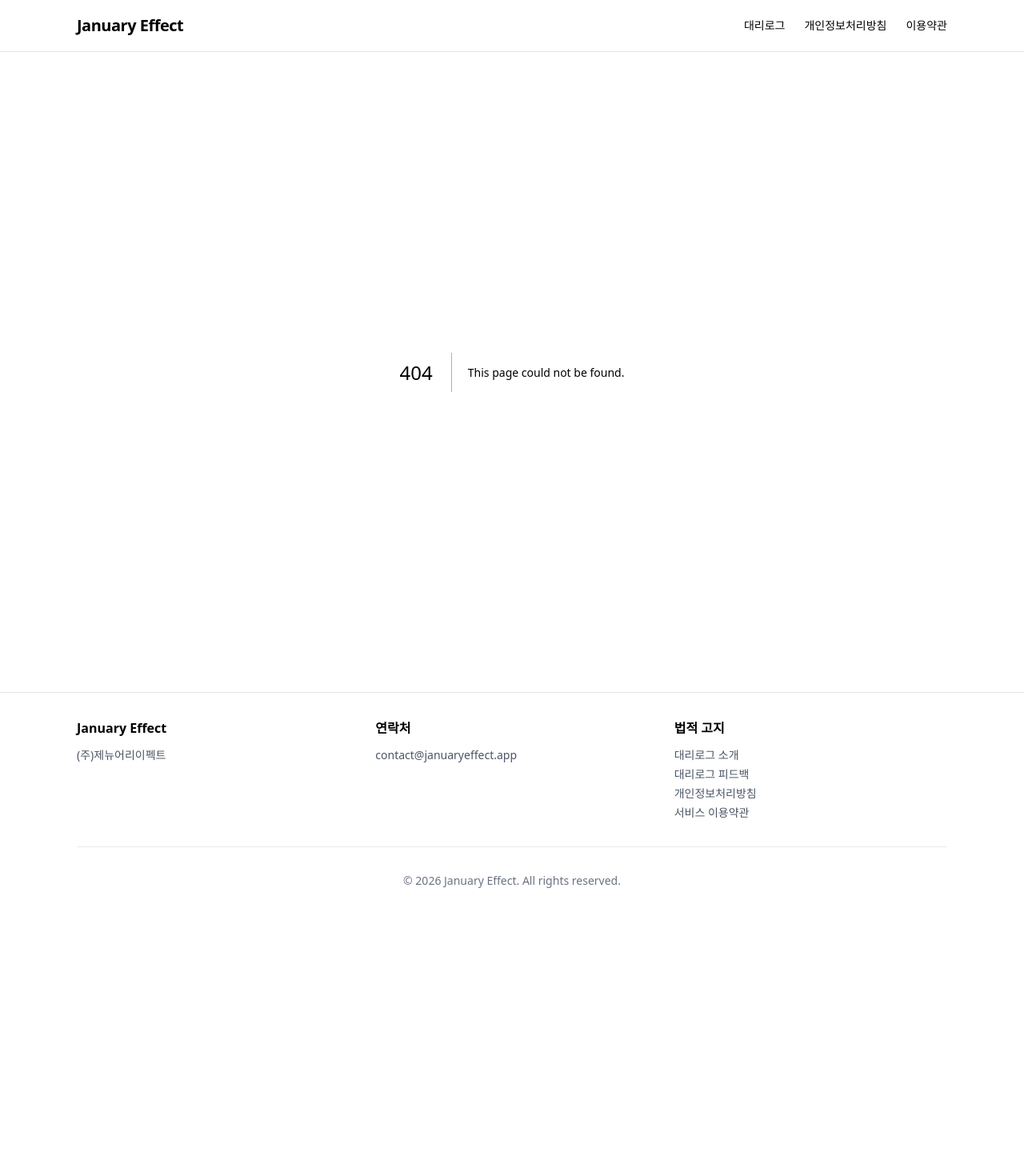
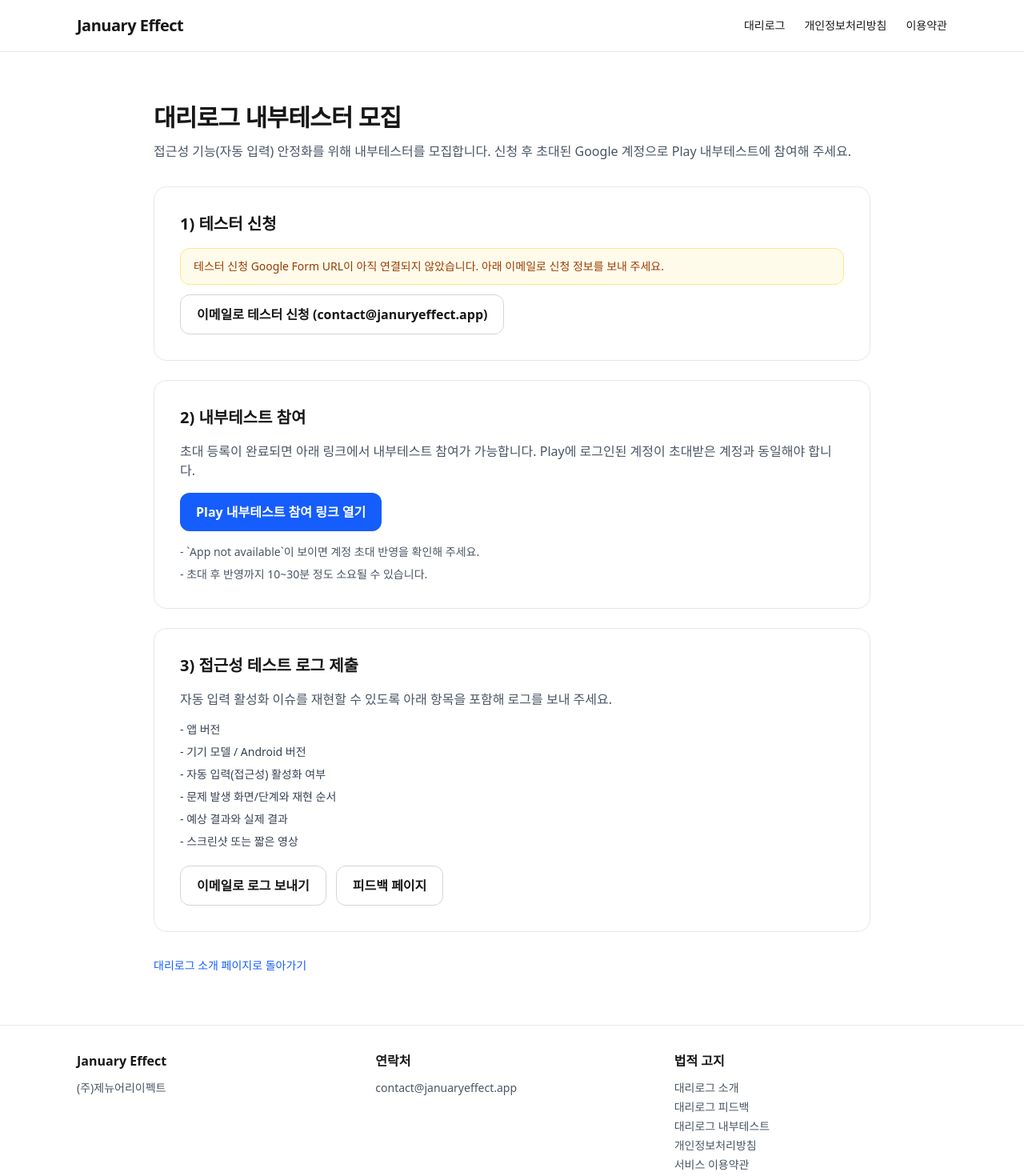
Before and after one commit to januaryeffect/januaryeffect.github.io, a Next.js app: page /apps/chauffeur-log/internal-testing in a window 1280 px wide. Before the commit this address had no page. Shown: the top 1470 px of the page at 80% size. Before the commit the page ends 1143 px from the top, so only its background shows below. Built offline with nearby package versions, Linux system fonts and the light colour scheme.

Commit message:
feat: add internal tester recruitment and logging page

```diff
--- a/src/app/apps/chauffeur-log/feedback/page.tsx
+++ b/src/app/apps/chauffeur-log/feedback/page.tsx
@@ -53,6 +53,13 @@ export default function ChauffeurLogFeedbackPage() {
           >
             대리로그 소개 페이지로 돌아가기
           </Link>
+          <span className="mx-2 text-gray-400">|</span>
+          <Link
+            href={chauffeurLogLinks.internalTestingPage}
+            className="text-blue-600 dark:text-blue-400 hover:underline"
+          >
+            내부테스터 모집 페이지
+          </Link>
         </div>
       </div>
     </div>
--- /dev/null
+++ b/src/app/apps/chauffeur-log/internal-testing/page.tsx
@@ -0,0 +1,142 @@
+import type { Metadata } from "next";
+import Link from "next/link";
+
+import { chauffeurLogCopy, chauffeurLogLinks } from "@/lib/chauffeur-log";
+
+export const metadata: Metadata = {
+  title: "대리로그 내부테스터 모집 | January Effect",
+  description: "대리로그 내부테스터 모집 및 접근성 테스트 로그 수집 안내",
+};
+
+const testerApplyMailSubject = encodeURIComponent("[대리로그 내부테스터 신청]");
+const testerApplyMailBody = encodeURIComponent(
+  "이름:\n연락처:\nGoogle 계정 이메일(Play 스토어 로그인 계정):\n기기 모델:\nAndroid 버전:\n테스트 가능 시간대:\n"
+);
+const testerApplyMailTo = `mailto:${chauffeurLogCopy.feedbackEmail}?subject=${testerApplyMailSubject}&body=${testerApplyMailBody}`;
+
+const logReportMailSubject = encodeURIComponent("[대리로그 접근성 로그 제보]");
+const logReportMailBody = encodeURIComponent(
+  "앱 버전:\n기기 모델 / Android 버전:\n자동 입력 활성화 상태:\n문제 발생 화면/시점:\n재현 단계:\n예상 결과:\n실제 결과:\n발생 시각:\n첨부(스크린샷/영상):\n"
+);
+const logReportMailTo = `mailto:${chauffeurLogCopy.feedbackEmail}?subject=${logReportMailSubject}&body=${logReportMailBody}`;
+
+export default function ChauffeurLogInternalTestingPage() {
+  const hasApplyForm = Boolean(chauffeurLogLinks.testerApplyForm);
+  const logFormUrl =
+    chauffeurLogLinks.accessibilityLogForm || chauffeurLogLinks.feedbackForm;
+  const hasLogForm = Boolean(logFormUrl);
+
+  return (
+    <div className="px-4 sm:px-6 lg:px-8 py-16">
+      <div className="max-w-4xl mx-auto">
+        <h1 className="text-3xl font-bold tracking-tight mb-3">
+          대리로그 내부테스터 모집
+        </h1>
+        <p className="text-gray-600 dark:text-gray-400 mb-8">
+          접근성 기능(자동 입력) 안정화를 위해 내부테스터를 모집합니다. 신청 후
+          초대된 Google 계정으로 Play 내부테스트에 참여해 주세요.
+        </p>
+
+        <div className="rounded-2xl border border-gray-200 dark:border-gray-800 p-6 sm:p-8 mb-6">
+          <h2 className="text-xl font-semibold mb-4">1) 테스터 신청</h2>
+          <div className="space-y-4">
+            {hasApplyForm ? (
+              <a
+                href={chauffeurLogLinks.testerApplyForm}
+                target="_blank"
+                rel="noreferrer"
+                className="inline-flex items-center rounded-xl px-5 py-3 font-semibold bg-teal-600 text-white hover:bg-teal-700 transition-colors"
+              >
+                내부테스터 신청 폼 열기
+              </a>
+            ) : (
+              <div className="space-y-3">
+                <div className="rounded-xl bg-amber-50 dark:bg-amber-900/20 border border-amber-200 dark:border-amber-800 px-4 py-3 text-sm text-amber-800 dark:text-amber-200">
+                  테스터 신청 Google Form URL이 아직 연결되지 않았습니다. 아래
+                  이메일로 신청 정보를 보내 주세요.
+                </div>
+                <a
+                  href={testerApplyMailTo}
+                  className="inline-flex items-center rounded-xl px-5 py-3 font-semibold border border-gray-300 dark:border-gray-700 hover:bg-gray-100 dark:hover:bg-gray-900 transition-colors"
+                >
+                  이메일로 테스터 신청 ({chauffeurLogCopy.feedbackEmail})
+                </a>
+              </div>
+            )}
+          </div>
+        </div>
+
+        <div className="rounded-2xl border border-gray-200 dark:border-gray-800 p-6 sm:p-8 mb-6">
+          <h2 className="text-xl font-semibold mb-4">2) 내부테스트 참여</h2>
+          <p className="text-gray-600 dark:text-gray-400 mb-4">
+            초대 등록이 완료되면 아래 링크에서 내부테스트 참여가 가능합니다.
+            Play에 로그인된 계정이 초대받은 계정과 동일해야 합니다.
+          </p>
+          <a
+            href={chauffeurLogLinks.playInternalTest}
+            target="_blank"
+            rel="noreferrer"
+            className="inline-flex items-center rounded-xl px-5 py-3 font-semibold bg-blue-600 text-white hover:bg-blue-700 transition-colors"
+          >
+            Play 내부테스트 참여 링크 열기
+          </a>
+          <ul className="mt-4 space-y-2 text-sm text-gray-600 dark:text-gray-400">
+            <li>- `App not available`이 보이면 계정 초대 반영을 확인해 주세요.</li>
+            <li>- 초대 후 반영까지 10~30분 정도 소요될 수 있습니다.</li>
+          </ul>
+        </div>
+
+        <div className="rounded-2xl border border-gray-200 dark:border-gray-800 p-6 sm:p-8 mb-8">
+          <h2 className="text-xl font-semibold mb-4">3) 접근성 테스트 로그 제출</h2>
+          <p className="text-gray-600 dark:text-gray-400 mb-4">
+            자동 입력 활성화 이슈를 재현할 수 있도록 아래 항목을 포함해 로그를
+            보내 주세요.
+          </p>
+
+          <ul className="space-y-2 text-sm text-gray-700 dark:text-gray-300 mb-5">
+            <li>- 앱 버전</li>
+            <li>- 기기 모델 / Android 버전</li>
+            <li>- 자동 입력(접근성) 활성화 여부</li>
+            <li>- 문제 발생 화면/단계와 재현 순서</li>
+            <li>- 예상 결과와 실제 결과</li>
+            <li>- 스크린샷 또는 짧은 영상</li>
+          </ul>
+
+          <div className="flex flex-wrap gap-3">
+            {hasLogForm ? (
+              <a
+                href={logFormUrl}
+                target="_blank"
+                rel="noreferrer"
+                className="inline-flex items-center rounded-xl px-5 py-3 font-semibold bg-teal-600 text-white hover:bg-teal-700 transition-colors"
+              >
+                테스트 로그 폼 열기
+              </a>
+            ) : null}
+            <a
+              href={logReportMailTo}
+              className="inline-flex items-center rounded-xl px-5 py-3 font-semibold border border-gray-300 dark:border-gray-700 hover:bg-gray-100 dark:hover:bg-gray-900 transition-colors"
+            >
+              이메일로 로그 보내기
+            </a>
+            <Link
+              href={chauffeurLogLinks.feedbackPage}
+              className="inline-flex items-center rounded-xl px-5 py-3 font-semibold border border-gray-300 dark:border-gray-700 hover:bg-gray-100 dark:hover:bg-gray-900 transition-colors"
+            >
+              피드백 페이지
+            </Link>
+          </div>
+        </div>
+
+        <div className="text-sm">
+          <Link
+            href="/apps/chauffeur-log/"
+            className="text-blue-600 dark:text-blue-400 hover:underline"
+          >
+            대리로그 소개 페이지로 돌아가기
+          </Link>
+        </div>
+      </div>
+    </div>
+  );
+}
--- a/src/app/apps/chauffeur-log/page.tsx
+++ b/src/app/apps/chauffeur-log/page.tsx
@@ -67,14 +67,12 @@ export default function ChauffeurLogPage() {
                   {chauffeurLogCopy.oneLiner}
                 </p>
                 <div className="flex flex-wrap gap-3 justify-center lg:justify-start">
-                  <a
-                    href={chauffeurLogLinks.playInternalTest}
-                    target="_blank"
-                    rel="noreferrer"
+                  <Link
+                    href={chauffeurLogLinks.internalTestingPage}
                     className="inline-flex items-center rounded-xl px-5 py-3 font-semibold bg-teal-600 text-white hover:bg-teal-700 transition-colors"
                   >
-                    내부테스트 참여
-                  </a>
+                    내부테스터 모집/참여
+                  </Link>
                   {hasInternalAppSharing ? (
                     <a
                       href={chauffeurLogLinks.internalAppSharing}
@@ -92,6 +90,18 @@ export default function ChauffeurLogPage() {
                     피드백 보내기
                   </Link>
                 </div>
+                <p className="mt-4 text-sm text-gray-500 dark:text-gray-400">
+                  이미 초대된 계정이라면{" "}
+                  <a
+                    href={chauffeurLogLinks.playInternalTest}
+                    target="_blank"
+                    rel="noreferrer"
+                    className="underline hover:text-gray-700 dark:hover:text-gray-300"
+                  >
+                    내부테스트 참여 링크
+                  </a>
+                  로 바로 입장할 수 있습니다.
+                </p>
                 {!hasInternalAppSharing ? (
                   <p className="mt-4 text-sm text-gray-500 dark:text-gray-400">
                     현재 설치 링크는 내부테스트(옵트인) 방식으로 제공됩니다.
--- a/src/app/layout.tsx
+++ b/src/app/layout.tsx
@@ -83,6 +83,9 @@ export default function RootLayout({
                   <Link href="/apps/chauffeur-log/feedback/" className="text-gray-600 dark:text-gray-400 hover:text-blue-600 transition-colors">
                     대리로그 피드백
                   </Link>
+                  <Link href="/apps/chauffeur-log/internal-testing/" className="text-gray-600 dark:text-gray-400 hover:text-blue-600 transition-colors">
+                    대리로그 내부테스트
+                  </Link>
                   <Link href="/privacy/" className="text-gray-600 dark:text-gray-400 hover:text-blue-600 transition-colors">
                     개인정보처리방침
                   </Link>
--- a/src/app/page.tsx
+++ b/src/app/page.tsx
@@ -112,6 +112,12 @@ export default function Home() {
                     소개 페이지
                   </Link>
                   <Link
+                    href="/apps/chauffeur-log/internal-testing/"
+                    className="inline-flex items-center rounded-lg px-4 py-2 font-semibold border border-teal-600 text-teal-700 dark:text-teal-300 hover:bg-teal-50 dark:hover:bg-teal-950/30 transition-colors"
+                  >
+                    내부테스터 모집
+                  </Link>
+                  <Link
                     href="/apps/chauffeur-log/feedback/"
                     className="inline-flex items-center rounded-lg px-4 py-2 font-semibold border border-gray-300 dark:border-gray-700 hover:bg-gray-100 dark:hover:bg-gray-900 transition-colors"
                   >
--- a/src/lib/chauffeur-log.ts
+++ b/src/lib/chauffeur-log.ts
@@ -10,9 +10,14 @@ export const chauffeurLogCopy = {
 export const chauffeurLogLinks = {
   playInternalTest:
     "https://play.google.com/apps/testing/januaryeffect.chauffeurlog.app",
+  internalTestingPage: "/apps/chauffeur-log/internal-testing/",
   // Fill this URL when a new Internal App Sharing build is generated.
   internalAppSharing: "",
-  // Fill this URL when Google Form is created.
+  // Fill this URL when tester recruitment Google Form is created.
+  testerApplyForm: "",
+  // Fill this URL when accessibility/log collection Google Form is created.
+  accessibilityLogForm: "",
+  // Fill this URL when feedback Google Form is created.
   feedbackForm: "",
   privacyPolicy: "/privacy/chauffeur-log/",
   feedbackPage: "/apps/chauffeur-log/feedback/",
```
